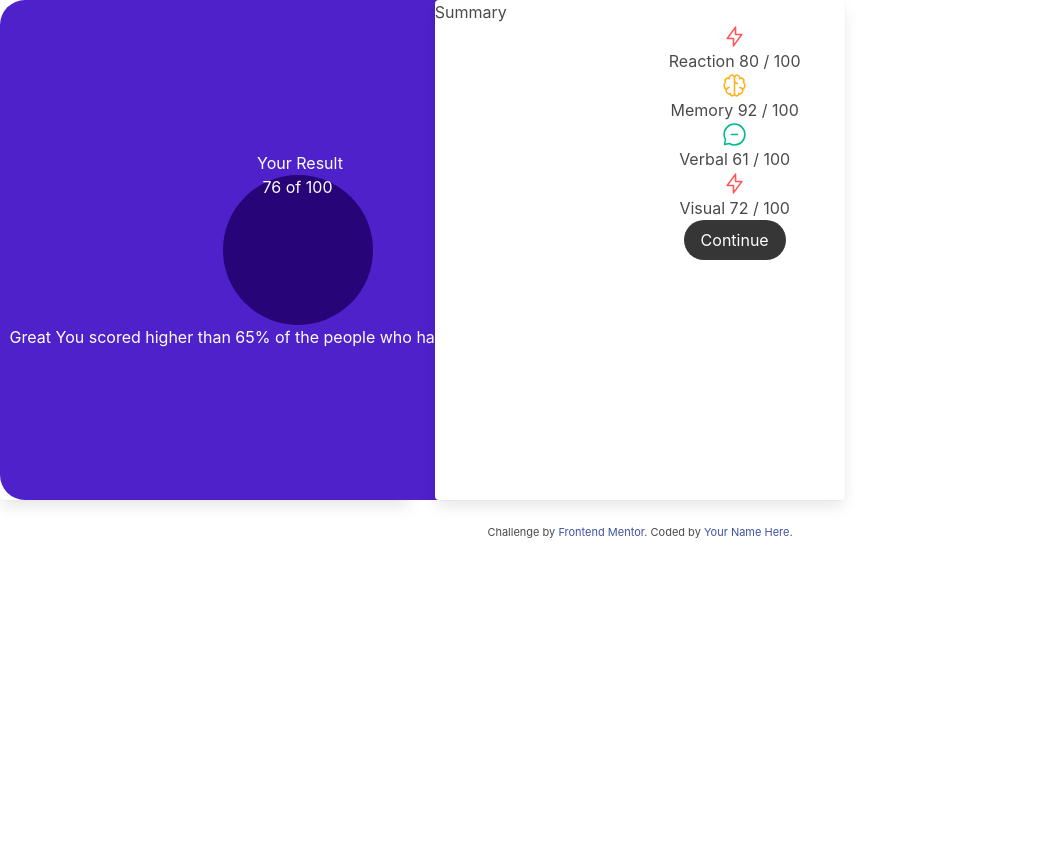
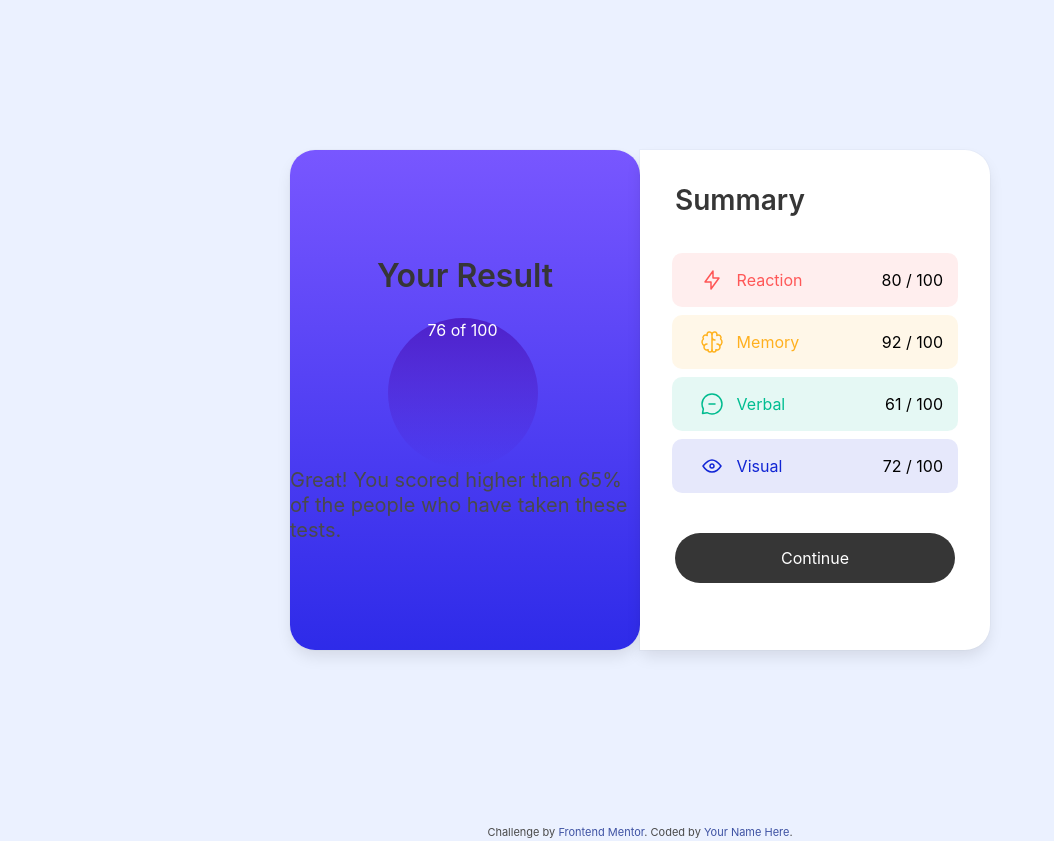
Before and after one commit to agomez99/ResultsSummary, a plain HTML site: page index.html in a window 1280 px wide. Shown: the whole page, without its empty margins (0-1054 px from the left). Before the commit the page ends 800 px from the top, so only its background shows below. Drawn offline with nearby package versions, Linux system fonts and the light colour scheme.

Commit message:
css for summary

```diff
--- a/index.html
+++ b/index.html
@@ -1,9 +1,9 @@
 <!DOCTYPE html>
 <html lang="en">
+
 <head>
-  <meta charset="UTF-8">
-  <meta name="viewport" content="width=device-width, initial-scale=1.0"> <!-- displays site properly based on user's device -->
-
+  <meta charset="utf-8">
+  <meta name="viewport" content="width=device-width, initial-scale=1">
   <link rel="icon" type="image/png" sizes="32x32" href="./assets/images/favicon-32x32.png">
 
   <title>Frontend Mentor | Results summary component</title>
@@ -11,51 +11,57 @@
   <link rel="stylesheet" href="styles.css">
 
 </head>
+
 <body>
-  <div class="columns is-desktop">
-    <div class="column is-one-third">
-      <div class="card">
-        <div class="results">
-          <h1>Your Result</h1>
-          <div class="result-circle">
-          76
-          of 100
-        </div>
+  <main>
 
-          Great
-          You scored higher than 65% of the people who have taken these tests.
+    <div class="content">
+      <div class="columns is-mobile is-multiline is-gapless">
+        <div class="column">
+            <div class=" card results">
+              <h1 class="title">Your Result</h1>
+              <div class="result-circle">76 of 100</div>
+              <div class="subtitle">Great! You scored higher than 65% of the people who have taken these tests.</div>
             </div>
         </div>
-
+        <div class="column">
+            <div class="card summary">
+              <h2 class="title-2">Summary</h2>
+              <div class="stats">
+                <figure class="reaction-div">
+                  <img src="./assets/images/icon-reaction.svg" alt="reaction" height="25px" width="25px" class="icon" />
+                  <span class="stat-title">Reaction</span>
+                  <span class="stat-num">80 / 100</span>
+                </figure>
+                <figure class="memory-div stat-block">
+                  <img src="./assets/images/icon-memory.svg" alt="memory" height="25px" width="25px" class="icon" />
+                  <span class="stat-title">Memory</span>
+                  <span class="stat-num">92 / 100</span>
+                </figure>
+                <figure class="verbal-div stat-block">
+                  <img src="./assets/images/icon-verbal.svg" alt="verbal" height="25px" width="25px" class="icon" />
+                  <span class="stat-title">Verbal</span>
+                  <span class="stat-num">61 / 100</span>
+                </figure>
+                <figure class="visual-div stat-block">
+                  <img src="./assets/images/icon-visual.svg" alt="visual" height="25px" width="25px" class="icon" />
+                  <span class="stat-title">Visual</span>
+                  <span class="stat-num">72 / 100</span>
+                </figure>
               </div>
-  <div class="column is-one-third">
-
-      <div class="card">
-
-
-      <div class="summary">
-
-        <h2>Summary</h2>
-    <div class="stats">
-        <img src="./assets/images/icon-reaction.svg" alt="reaction" height="25px" width="25px"/> <p>Reaction 80 / 100</p>
-        <img src="./assets/images/icon-memory.svg" alt="reaction" height="25px" width="25px"/><p>Memory 92 / 100</p>
-        <img src="./assets/images/icon-verbal.svg" alt="reaction" height="25px" width="25px"/><p> Verbal 61 / 100</p>
-        <img src="./assets/images/icon-reaction.svg" alt="reaction"  height="25px" width="25px"/> <p>  Visual  72 / 100</p>
+              <div class="button-div">
               <button class="button is-dark">Continue</button>
             </div>
             </div>
         </div>
-
-
-
-
-
+      </div>
     </div>
 
-  </div>
     <div class="attribution">
       Challenge by <a href="https://www.frontendmentor.io?ref=challenge" target="_blank">Frontend Mentor</a>.
       Coded by <a href="#">Your Name Here</a>.
     </div>
+  </main>
 </body>
+
 </html>
--- a/styles.css
+++ b/styles.css
@@ -1,9 +1,22 @@
 .attribution { font-size: 11px; text-align: center; }
 .attribution a { color: hsl(228, 45%, 44%); }
+html{
+    background-color: hsl(221, 100%, 96%)
+}
+.content {
+    display: flex;
+    height: 100vh;
+    justify-content: center;
+    align-items: center;
+    justify-content: center;
 
+  }
+  .title{
+    color: white;
+  }
 .results{
     height:500px;
-    width:600px;
+    width:350px;
     background-color:  hsla(256, 72%, 46%, 1);
     border-radius:25px;
     color: white;
@@ -11,35 +24,96 @@
     justify-content:center;
     flex-direction: column;
     align-items: center;
+
+
+    background: rgb(2,0,36);
+    background: linear-gradient(hsl(252, 100%, 67%), hsl(241, 81%, 54%));
+
 }
 .result-circle{
     border-radius: 50%;
     width: 150px;
     height: 150px;
-    display: block;
-    float: left;
     background-color: #270477;
     text-align: center;
     margin-right: 5px;
+    background:linear-gradient(hsla(256, 72%, 46%, 1), hsla(241, 72%, 46%, 0));
+}
+.title-2{
+    padding: 10% 10% 5%;
 }
 .summary{
     height:500px;
-    width:600px;
+    width:350px;
+    border-radius: 0px 25px 25px 0px;
 }
 
 .stats{
     display: flex;
     justify-content:center;
     flex-direction: column;
-    align-items: center;
+    margin-bottom: 10%;
 
 }
-img {
-    max-width: 100%
-  }
-  .image {
-    flex-basis: 40%
-  }
+.icon{
+    margin-right: 5%;
+    margin-left: 5%;
+}
+.button-div{
+    display: flex;
+    justify-content: center;
+    align-items: center;
+}
 .button{
-    border-radius:50px
+    border-radius:50px;
+    width:80%;
+    height:50px;
+
+
 }
+
+.content figure:not(:last-child) {
+    margin-bottom: 0.3em;
+    margin-top: 0.2em;
+}
+.content figure:not(:first-child){
+    margin-bottom: 0.3em;
+    margin-top: 0.2em;
+}
+.reaction-div{
+    color: hsl(0, 100%, 67%);
+    display: inline-flex;
+    background-color:hsl(0, 100%, 67%, 0.1);
+    border-radius: 10px;
+    padding:15px;
+
+}
+
+
+.memory-div{
+    color:hsl(39, 100%, 56%);
+    display: inline-flex;
+    background-color: hsl(39, 100%, 56%, 0.1);
+    border-radius: 10px;
+    padding:15px;
+
+}
+.verbal-div{
+    color:hsl(166, 100%, 37%);
+    display: inline-flex;
+    background-color:hsl(166, 100%, 37%, 0.1) ;
+    border-radius: 10px;
+    padding:15px;
+}
+.visual-div{
+    color: hsl(234, 85%, 45%);
+    display: inline-flex;
+    background-color:hsl(234, 85%, 45%, 0.1) ;
+    border-radius: 10px;
+    padding:15px;
+}
+.stat-num{
+    color:black;
+    margin-left: auto;
+    margin-right: 0;
+}
```
Lines whose indentation alone changed are shown as unchanged.
